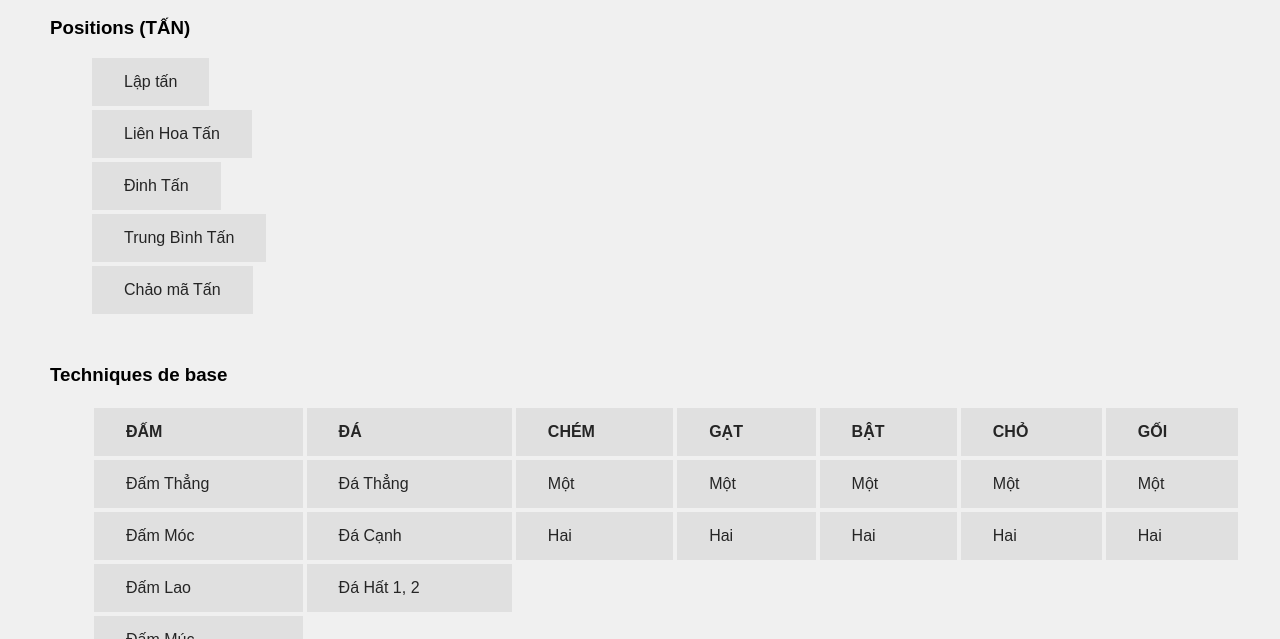
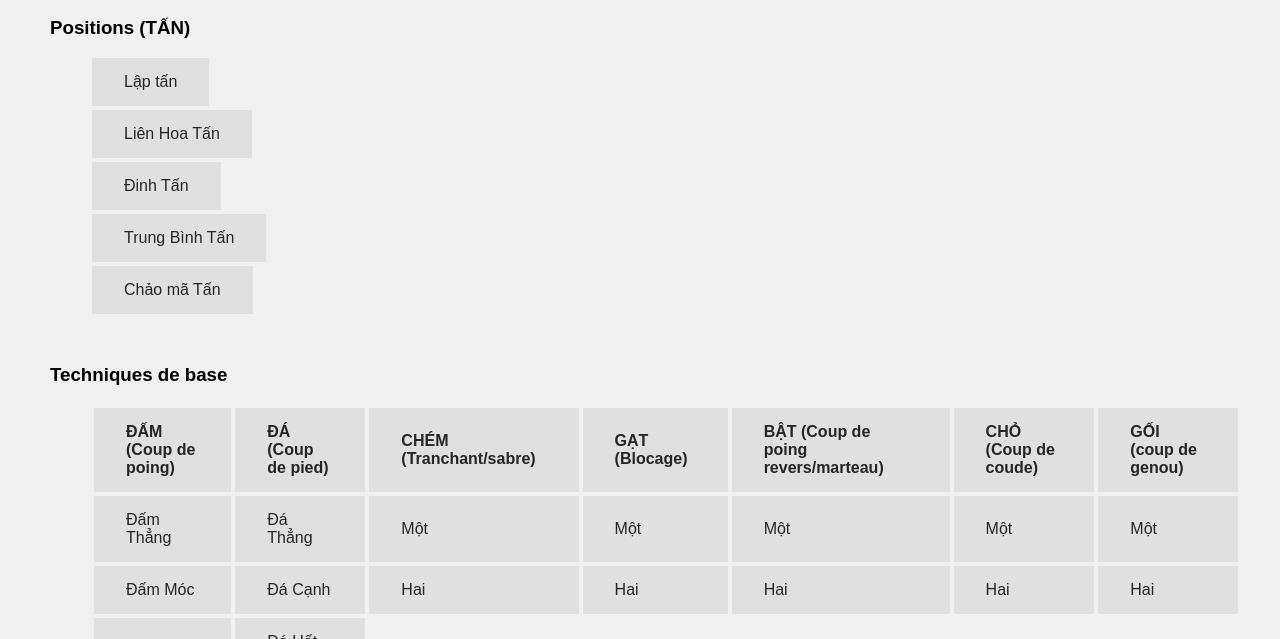
Before and after one commit to viet023/ProgrammeVovinam, a website built with Parcel: page programmecb/0.html in a window 1280 px wide. Shown: the part 161-800 px from the top of the page. Built offline with nearby package versions, Linux system fonts and the light colour scheme.

Commit message:
traduction des coup

```diff
--- a/programmecb/0.html
+++ b/programmecb/0.html
@@ -26,13 +26,13 @@
       <table class="tdb-table">
         <tbody>
           <tr>
-            <th>ĐẤM</th>
-            <th>ĐÁ</th>
-            <th>CHÉM</th>
-            <th>GẠT</th>
-            <th>BẬT</th>
-            <th>CHỎ</th>
-            <th>GỐI</th>
+            <th>ĐẤM (Coup de poing)</th>
+            <th>ĐÁ (Coup de pied)</th>
+            <th>CHÉM (Tranchant/sabre)</th>
+            <th>GẠT (Blocage)</th>
+            <th>BẬT (Coup de poing revers/marteau)</th>
+            <th>CHỎ (Coup de coude)</th>
+            <th>GỐI (coup de genou)</th>
           </tr>
           <tr>
             <td>Đấm Thẳng</td>
```
